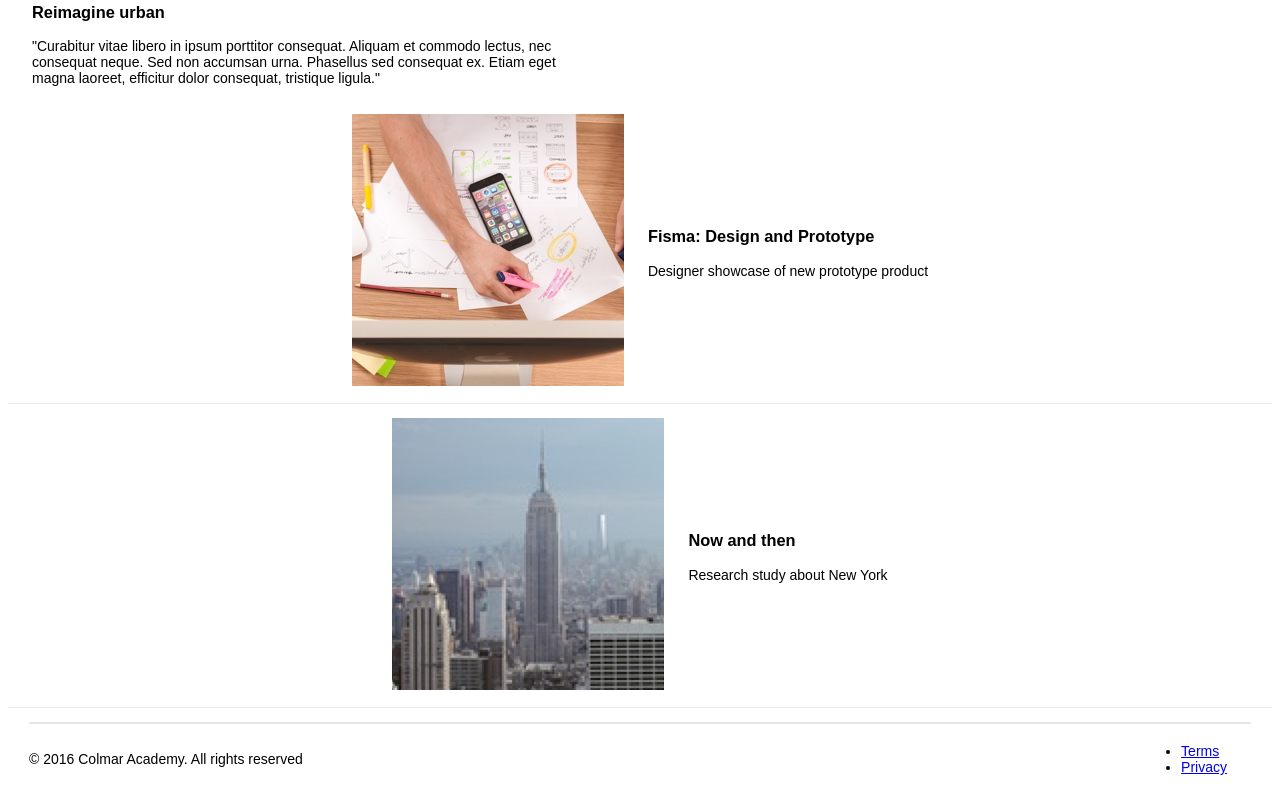
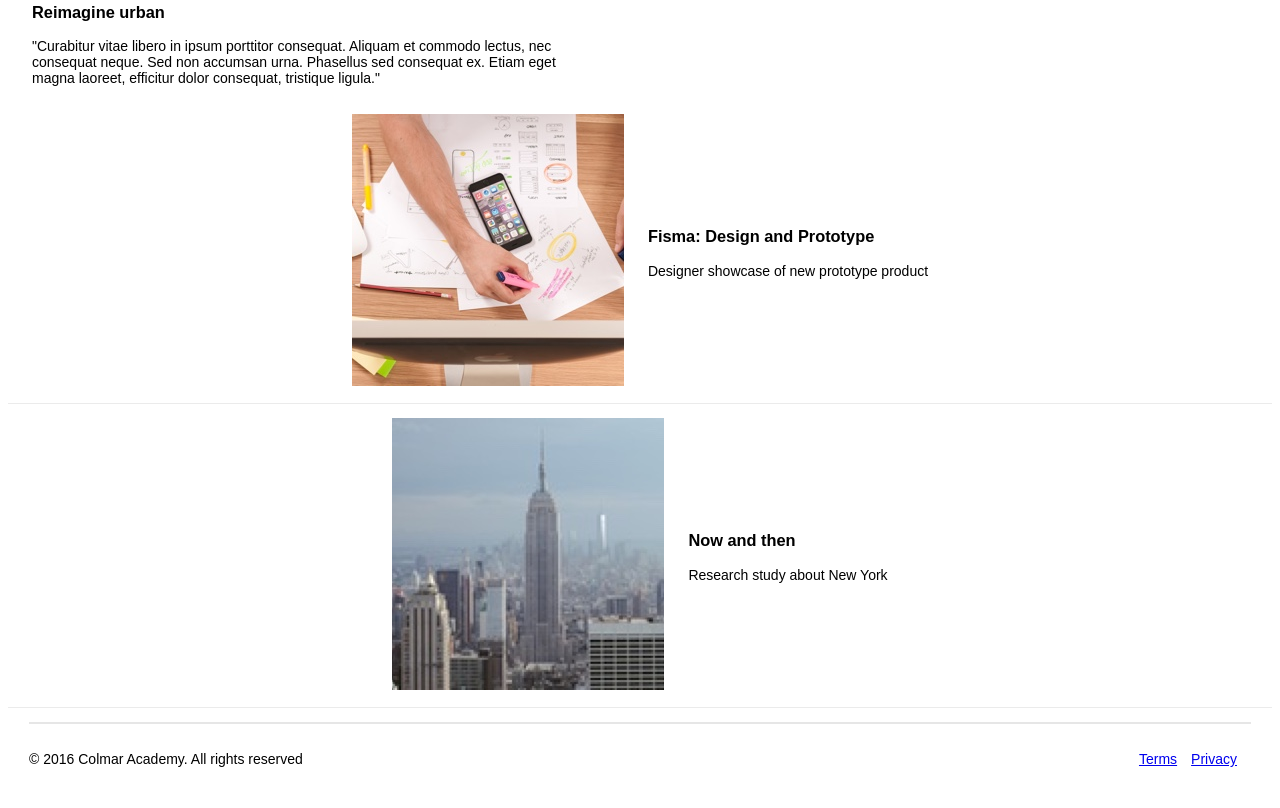
Before and after one commit to njch5/ColmarAcademy, a plain HTML site: page index.html in a window 1280 px wide. Shown: the part 2662-3470 px from the top of the page. Drawn offline with Linux system fonts and the light colour scheme.

Commit message:
Fix Terms and Copyright footer

```diff
--- a/index.html
+++ b/index.html
@@ -274,7 +274,7 @@
       <div class="copy">
         <p>&copy; 2016 Colmar Academy. All rights reserved</p>
       </div>
-      <div class="terms desktop">
+      <div class="terms-desktop">
         <ul>
           <li><a href=#>Terms</a></li>
           <li><a href=#>Privacy</a></li>
--- a/resources/css/style.css
+++ b/resources/css/style.css
@@ -191,7 +191,7 @@ nav {
 
 /* Thesis */
 
-.section heading-row{
+.section heading-row .col-right{
   display: flex;
   flex-direction: column;
 }
@@ -220,6 +220,16 @@ footer {
 
 .terms p {
   padding-right: 10px;
+}
+
+.terms-desktop ul{
+  display:flex;
+  justify-content: space-between;
+  list-style: none;
+}
+
+.terms-desktop ul li a{
+  padding-right: 1rem;
 }
 
 /* Media Queries */
```
